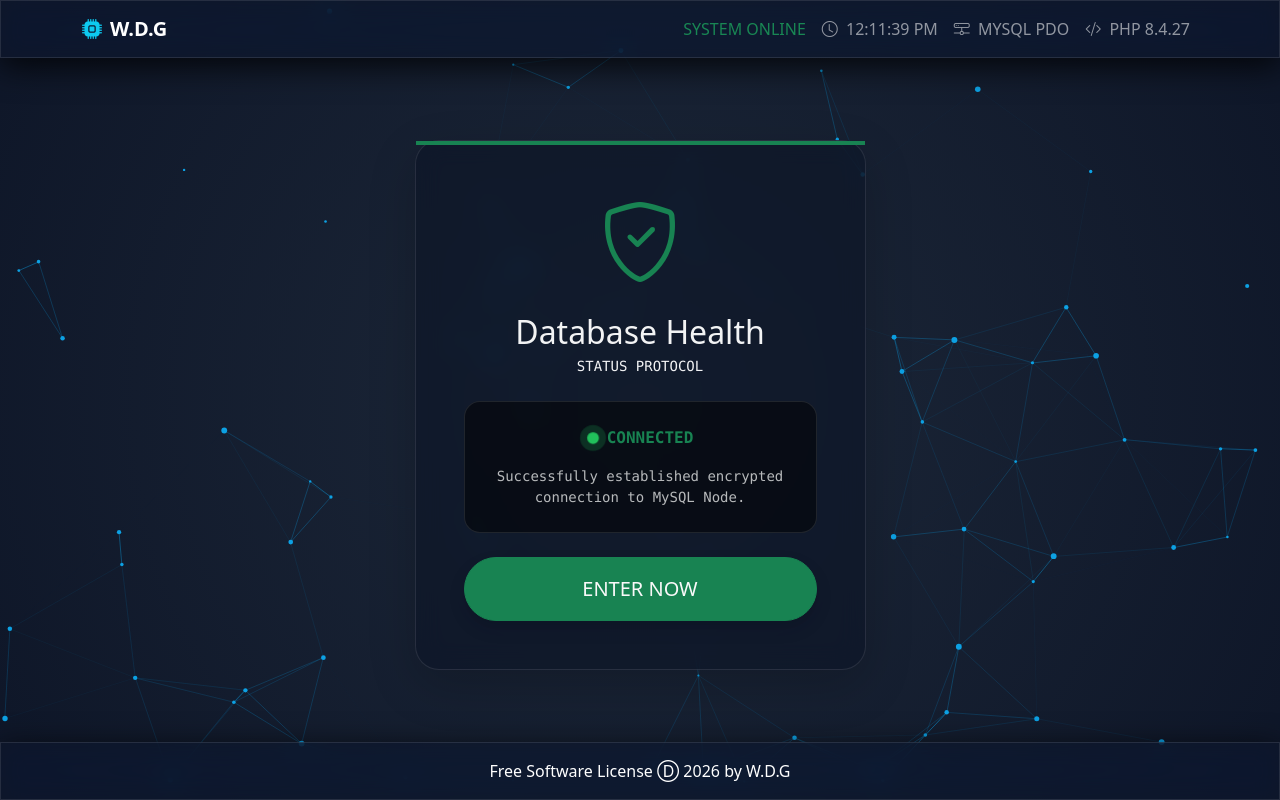
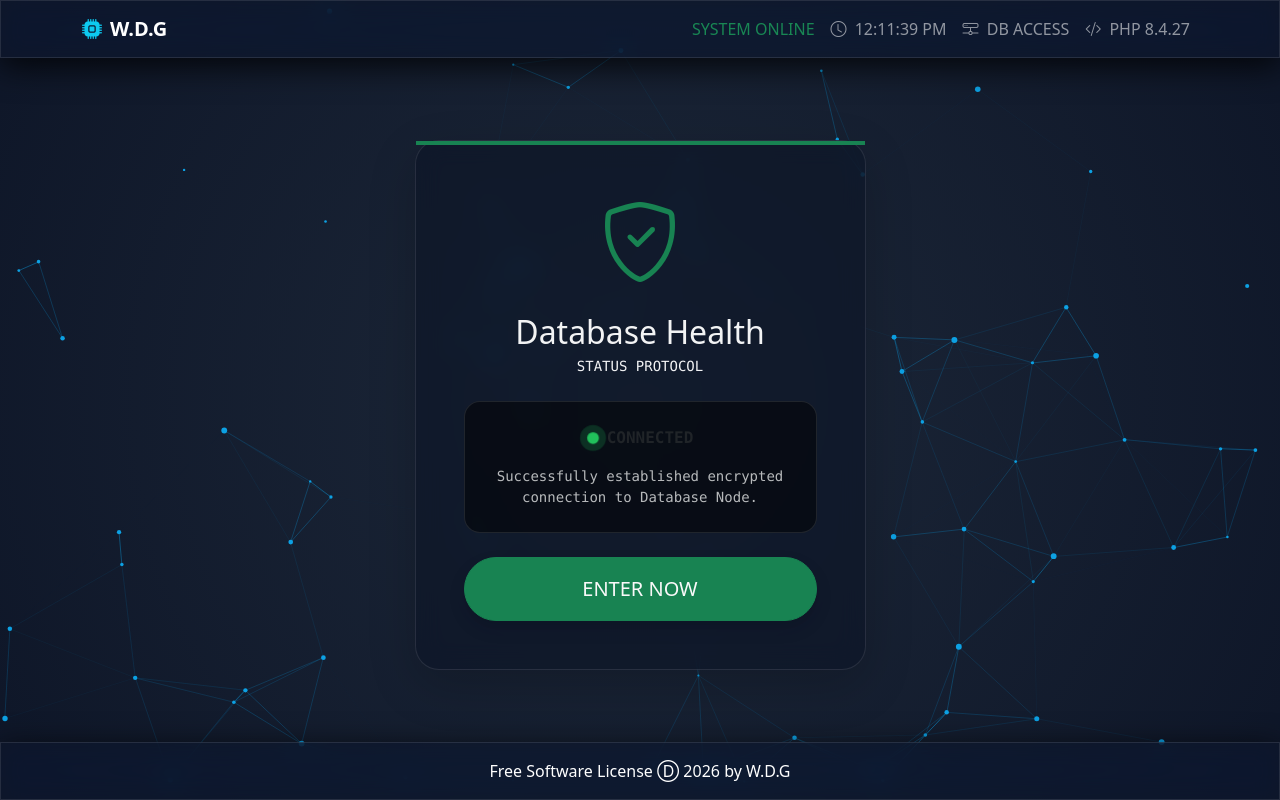
Before and after one commit to amiralhafiz/W.D.G, a PHP site: page /front-end/dbcheck.php in a window 1280 px wide. Run offline with PHP 8.4, Linux system fonts and the light colour scheme; some libraries are stand-ins or nearby versions.

Commit message:
Introduce a dedicated API for checking database connection status
Adds a new backend API endpoint `/back-end/api/health.php` to check the database connection status and a frontend JavaScript file `front-end/api-calling/health-api.js` to fetch and display this status dynamically across various pages.

Replit-Commit-Author: Agent
Replit-Commit-Session-Id: b0b46423-4432-4991-83cc-0c50b4035ccb
Replit-Commit-Checkpoint-Type: full_checkpoint
Replit-Commit-Event-Id: 0648a621-446b-4cf4-967d-98f25c0b0efe
Replit-Commit-Screenshot-Url: https://storage.googleapis.com/screenshot-production-us-central1/26da0ee6-ce7a-47a0-a7e3-81d386a7ae2f/b0b46423-4432-4991-83cc-0c50b4035ccb/ZOJeLXG
Replit-Helium-Checkpoint-Created: true

```diff
--- /dev/null
+++ b/back-end/api/health.php
@@ -0,0 +1,14 @@
+<?php
+// back-end/api/health.php
+header("Content-Type: application/json");
+header("Access-Control-Allow-Origin: *");
+
+require_once __DIR__ . '/../bootstrap.php';
+
+try {
+    $db = \App\Database::getInstance();
+    echo json_encode(['status' => 'success', 'db_status' => 'Connected']);
+} catch (\Exception $e) {
+    http_response_code(500);
+    echo json_encode(['status' => 'error', 'db_status' => 'Error', 'message' => $e.getMessage()]);
+}
--- a/front-end/dbcheck.php
+++ b/front-end/dbcheck.php
@@ -48,13 +48,9 @@ try {
             </button>
             <div class="collapse navbar-collapse" id="navbarNav">
                 <ul class="navbar-nav ms-auto">
-                    <?php if ($status === 'Connected'): ?>
-                        <li class="nav-item"><span class="nav-link text-success">SYSTEM ONLINE</span></li>
-                    <?php else: ?>
-                        <li class="nav-item"><span class="nav-link text-danger">SYSTEM OFFLINE</span></li>
-                    <?php endif; ?>
+                    <li class="nav-item"><span class="nav-link db-status-text-nav">SYSTEM CHECKING...</span></li>
                     <li class="nav-item"><span class="nav-link"><span><i class="bi bi-clock me-1"></i> <?= date('h:i:s A') ?></span></li>
-                    <li class="nav-item"><span class="nav-link"><i class="bi bi-hdd-network me-1"></i> MYSQL PDO</span></li>
+                    <li class="nav-item"><span class="nav-link"><i class="bi bi-hdd-network me-1"></i> DB ACCESS</span></li>
                     <li class="nav-item"><span class="nav-link"><span><i class="bi bi-code-slash me-1"></i> PHP <?= PHP_VERSION ?></span></li>
                 </ul>
             </div>
@@ -67,15 +63,13 @@ try {
                 <div class="col-md-8 col-lg-5">
 
                     <div class="card glass-card shadow-lg border-0">
-                        <div style="height: 4px;" class="w-100 <?= $status === 'Connected' ? 'bg-success' : 'bg-danger' ?>"></div>
+                        <div style="height: 4px;" class="w-100 db-status-bar bg-secondary"></div>
 
                         <div class="card-body p-4 p-md-5 text-center">
                             <div class="mb-4">
-                                <?php if ($status === 'Connected'): ?>
-                                    <i class="bi bi-shield-check display-1 text-success"></i>
-                                <?php else: ?>
-                                    <i class="bi bi-shield-slash display-1 text-danger"></i>
-                                <?php endif; ?>
+                                <i class="bi bi-shield-check display-1 text-success db-status-icon-success d-none"></i>
+                                <i class="bi bi-shield-slash display-1 text-danger db-status-icon-error d-none"></i>
+                                <i class="bi bi-arrow-repeat display-1 text-info db-status-icon-loading"></i>
                             </div>
 
                             <h2 class="text-light fw-light mb-1">Database Health</h2>
@@ -83,26 +77,23 @@ try {
 
                             <div class="bg-black bg-opacity-50 rounded-4 p-4 mb-4 border border-white border-opacity-10">
                                 <div class="d-flex align-items-center justify-content-center mb-3">
-                                    <span class="status-pulse <?= $status === 'Connected' ? 'pulse-green' : 'pulse-red' ?>"></span>
-                                    <span class="fw-bold <?= $status === 'Connected' ? 'text-success' : 'text-danger' ?> mono">
-                                        <?= strtoupper($status) ?>
+                                    <span class="status-pulse db-status-pulse"></span>
+                                    <span class="fw-bold db-status-text mono">
+                                        CHECKING...
                                     </span>
                                 </div>
-                                <p class="small text-light text-opacity-75 mb-0 mono">
-                                    <?= htmlspecialchars($message) ?>
+                                <p class="small text-light text-opacity-75 mb-0 mono db-status-message">
+                                    Verifying secure link to database...
                                 </p>
                             </div>
 
                             <div class="d-grid gap-3">
-                                <?php if ($status === 'Connected'): ?>
-                                    <a href="index.php" class="btn btn-success btn-lg py-3 rounded-pill shadow">
-                                        ENTER NOW
-                                    </a>
-                                <?php else: ?>
-                                    <button onclick="window.location.reload();" class="btn btn-outline-danger btn-lg py-3 rounded-pill">
-                                        <i class="bi bi-arrow-clockwise me-2"></i> RETRY CONNECTION
-                                    </button>
-                                <?php endif; ?>
+                                <a href="index.php" class="btn btn-success btn-lg py-3 rounded-pill shadow db-enter-btn d-none">
+                                    ENTER NOW
+                                </a>
+                                <button onclick="window.location.reload();" class="btn btn-outline-danger btn-lg py-3 rounded-pill db-retry-btn d-none">
+                                    <i class="bi bi-arrow-clockwise me-2"></i> RETRY CONNECTION
+                                </button>
                             </div>
                         </div>
                     </div>
@@ -115,6 +106,45 @@ try {
     <?php include_once ("footer.php"); ?>
 
     <script src="assets/js/root.js"></script>
+    <script src="api-calling/health-api.js"></script>
+    <script>
+        // Override the default health behavior for this page to show more detail
+        async function updateDetailedDbStatus() {
+            try {
+                const response = await fetch('/back-end/api/health.php');
+                const result = await response.json();
+                const status = result.db_status;
+                const message = result.status === 'success'
+                    ? 'Successfully established encrypted connection to Database Node.'
+                    : 'Protocol Failure: ' + (result.message || 'Unknown error');
+
+                document.querySelector('.db-status-text').textContent = status.toUpperCase();
+                document.querySelector('.db-status-message').textContent = message;
+
+                const navStatus = document.querySelector('.db-status-text-nav');
+                navStatus.textContent = status === 'Connected' ? 'SYSTEM ONLINE' : 'SYSTEM OFFLINE';
+                navStatus.className = 'nav-link ' + (status === 'Connected' ? 'text-success' : 'text-danger');
+
+                const bar = document.querySelector('.db-status-bar');
+                bar.className = 'w-100 db-status-bar ' + (status === 'Connected' ? 'bg-success' : 'bg-danger');
+
+                const pulse = document.querySelector('.db-status-pulse');
+                pulse.className = 'status-pulse ' + (status === 'Connected' ? 'pulse-green' : 'pulse-red');
+
+                document.querySelector('.db-status-icon-loading').classList.add('d-none');
+                if (status === 'Connected') {
+                    document.querySelector('.db-status-icon-success').classList.remove('d-none');
+                    document.querySelector('.db-enter-btn').classList.remove('d-none');
+                } else {
+                    document.querySelector('.db-status-icon-error').classList.remove('d-none');
+                    document.querySelector('.db-retry-btn').classList.remove('d-none');
+                }
+            } catch (error) {
+                console.error('Health check failed', error);
+            }
+        }
+        document.addEventListener('DOMContentLoaded', updateDetailedDbStatus);
+    </script>
     <script src="https://cdn.jsdelivr.net/npm/bootstrap@5.3.0/dist/js/bootstrap.bundle.min.js"></script>
 </body>
 </html>
```
Also changed, not shown: front-end/api-calling/health-api.js (added, +36 -0 lines), front-end/index.php (+4 -11 lines), front-end/logs.php (+3 -10 lines), front-end/members.php (+3 -10 lines).
